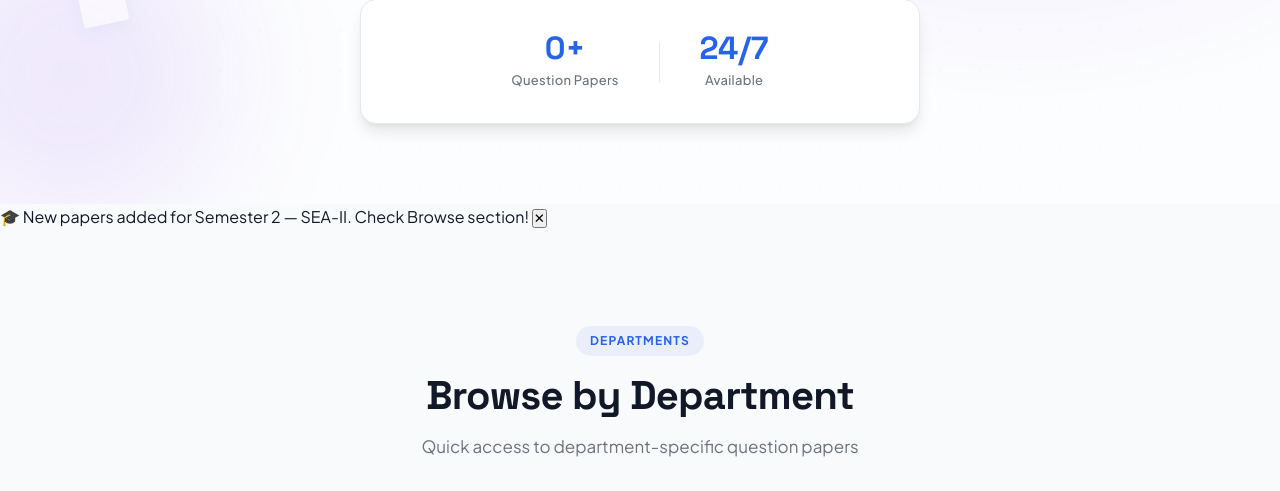
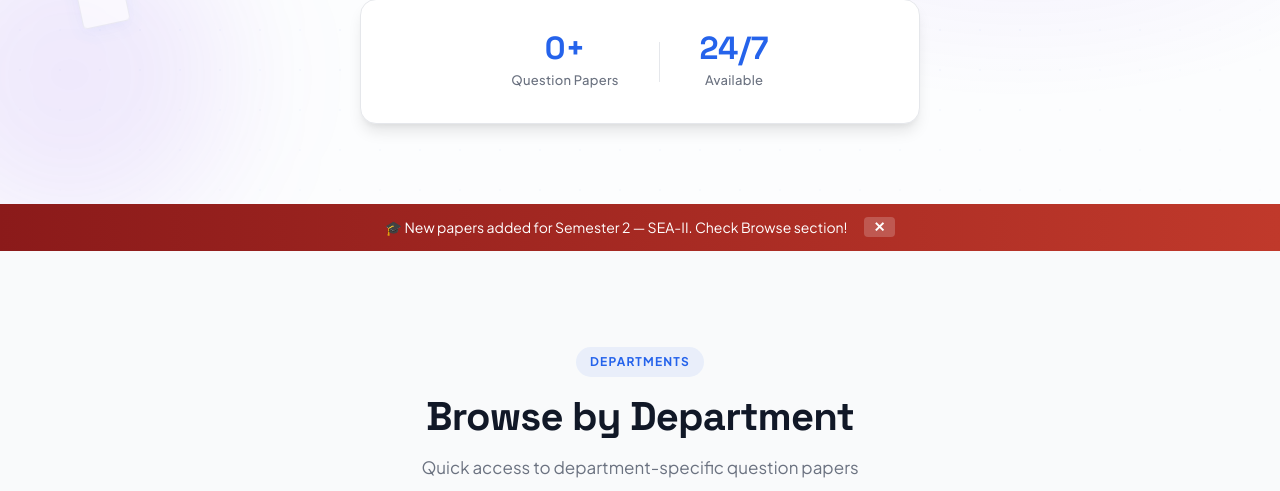
Before and after one commit to muhd-sinan-m/pyq-portal, a Flask app: page / in a window 1280 px wide. Shown: the part 729-1220 px from the top of the page. Run offline with Flask 3, Linux system fonts and the light colour scheme; data that the repository does not hold is empty; some libraries are stand-ins or nearby versions.

Commit message:
Update style.css

```diff
--- a/static/style.css
+++ b/static/style.css
@@ -1145,3 +1145,29 @@ textarea.form-control {
         grid-template-columns: 1fr;
     }
 }
+.announcement-banner {
+    background: linear-gradient(90deg, #8b1a1a, #c0392b);
+    color: white;
+    text-align: center;
+    padding: 12px 20px;
+    font-size: 14px;
+    display: flex;
+    align-items: center;
+    justify-content: center;
+    gap: 1rem;
+}
+
+.announcement-banner button {
+    background: rgba(255,255,255,0.2);
+    border: none;
+    color: white;
+    cursor: pointer;
+    padding: 2px 10px;
+    border-radius: 4px;
+    font-size: 14px;
+    font-weight: 700;
+}
+
+.announcement-banner button:hover {
+    background: rgba(255,255,255,0.35);
+}
```
